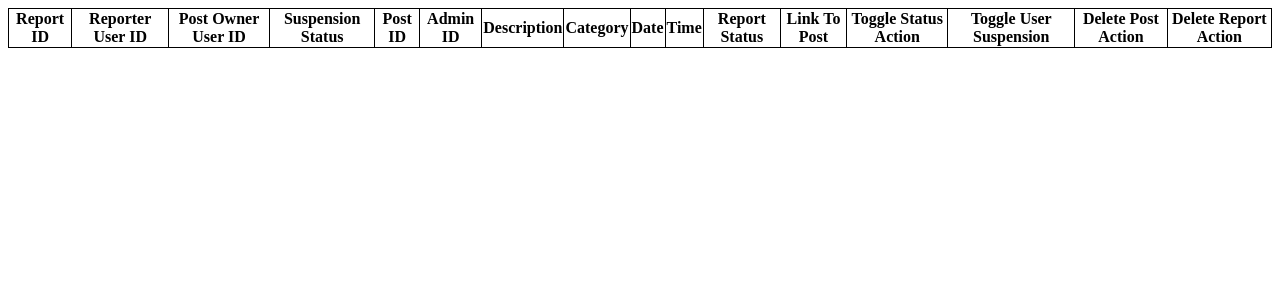
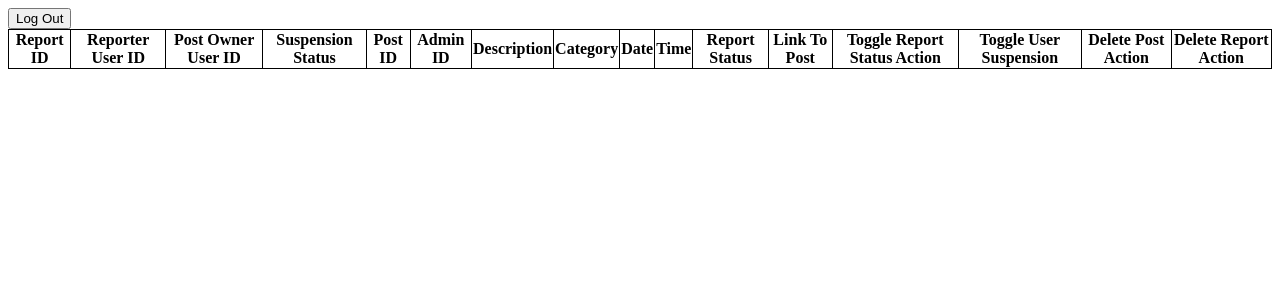
Before and after one commit to teohsinyee/Rizqi-SDGs-Solution, a PHP site: page /report_page.php in a window 1280 px wide. Shown: the top 300 px of the page. Run offline with PHP 8.4, Linux system fonts and the light colour scheme; the visitor is signed in with stand-in values (Sample User, id 1); data that the repository does not hold is empty.

Commit message:
Added log out button for admin

```diff
--- a/report_page.php
+++ b/report_page.php
@@ -19,6 +19,7 @@ $result = mysqli_query($db_handle, $query);
         <title>Rizqi | Reports</title>
     </head>
     <body>
+        <a href="admin_logout.php"><button>Log Out</button></a>
         <table class="reports-table">
             <tr>
                 <th>Report ID</th>
@@ -33,7 +34,7 @@ $result = mysqli_query($db_handle, $query);
                 <th>Time</th>
                 <th>Report Status</th>
                 <th>Link To Post</th>
-                <th>Toggle Status Action</th>
+                <th>Toggle Report Status Action</th>
                 <th>Toggle User Suspension</th>
                 <th>Delete Post Action</th>
                 <th>Delete Report Action</th>
@@ -61,7 +62,7 @@ $result = mysqli_query($db_handle, $query);
                     <td>" . $datetime ->format('H:i:s') ."</td>
                     <td>" . $row['REPORT_STATUS'] ."</td>
                     <td>" . "<a href='view_post_page.php?post_id=". $post_id ."'>View Post Details</a>" ."</td>
-                    <td><a href='report_page_logic.php?action=toggle_status&report_id=". $row['REPORT_ID'] ."'>Toggle Status</a></td>
+                    <td><a href='report_page_logic.php?action=toggle_status&report_id=". $row['REPORT_ID'] ."'>Toggle Report Status</a></td>
                     <td><a href='report_page_logic.php?target_user_id=". $post_owner_user_id ."&report_id=". $row['REPORT_ID'] ."'>Toggle User Suspension</a></td>
                     <td><a href='report_page_logic.php?target_post_id=". $post_id ."&report_id=". $row['REPORT_ID'] ."'>Delete Post</a></td>
                     <td><a href='report_page_logic.php?action=delete_report&report_id=". $row['REPORT_ID'] ."'>Delete Report</a></td>
```
Also changed, not shown: admin_logout.php (added, +21 -0 lines).
